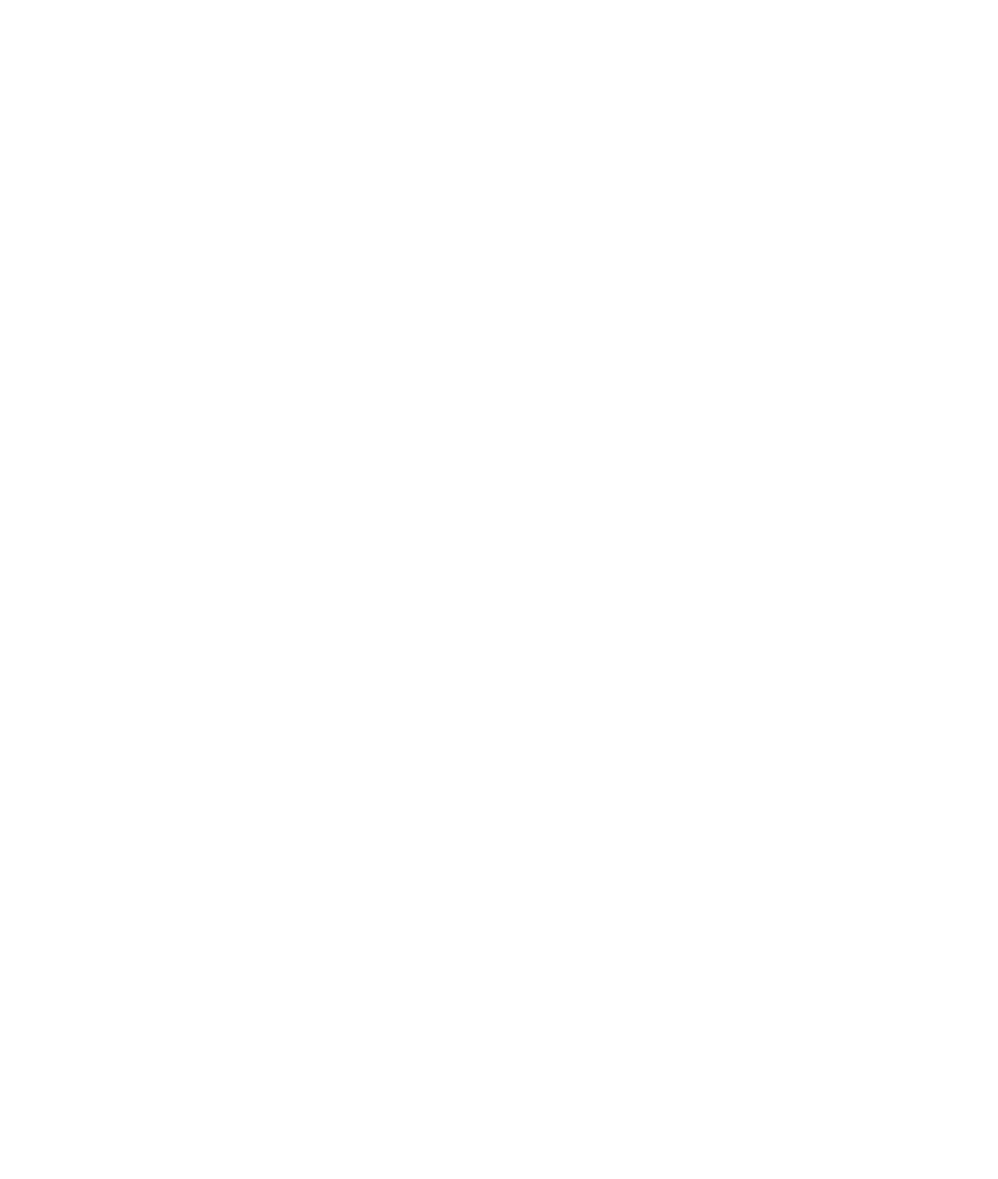
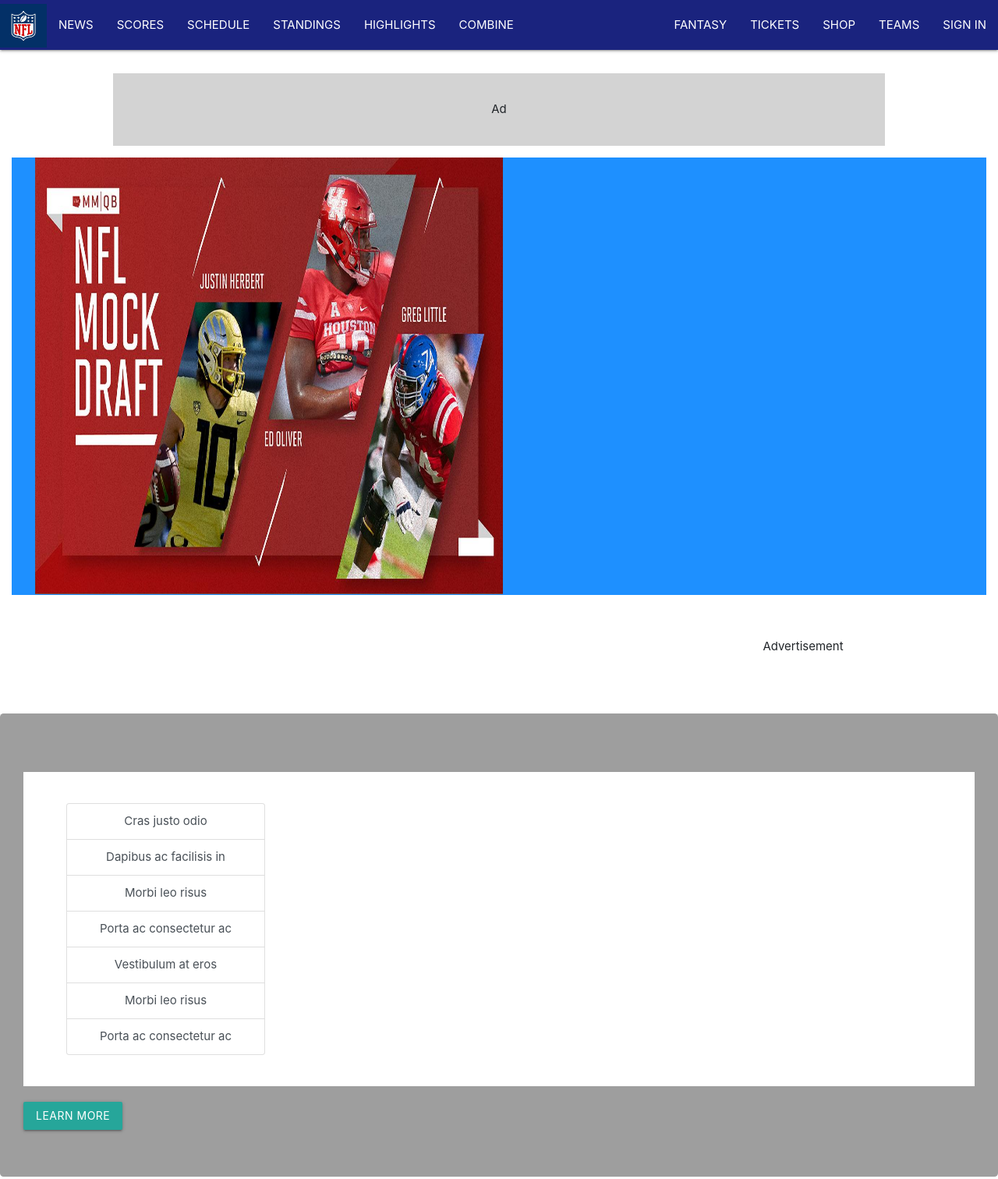
Before and after one commit to jeffchee/NflDraft19, a website: page Public/html/index.html in a window 1280 px wide. Shown: the whole page at 78% size. Before the commit the page ends 800 px from the top, so only its background shows below. Drawn offline with nearby package versions, Linux system fonts and the light colour scheme.

Commit message:
picture added

```diff
--- a/Public/css/style.css
+++ b/Public/css/style.css
@@ -0,0 +1,18 @@
+.container {
+    padding: 15px;
+}
+
+#advertisement1 {
+    padding:35px;
+    margin:30px 130px 15px 130px;
+    background-color: lightgrey;
+    text-align: center;
+}
+
+.row {
+    background-color: white;
+    margin: 15px;
+    padding:40px;
+    text-align: center;
+
+}
--- a/Public/html/index.html
+++ b/Public/html/index.html
@@ -1,14 +1,123 @@
 <!DOCTYPE html>
 <html>
+
 <head>
     <meta charset="utf-8">
     <meta http-equiv="X-UA-Compatible" content="IE=edge">
-    <title>Page Title</title>
+    <title>NFL Draft 19</title>
     <meta name="viewport" content="width=device-width, initial-scale=1">
-    <link rel="stylesheet" type="text/css" media="screen" href="style.css">
+    <link rel="shortcut icon" type="image/png" href="../images/nfltitle.jpg">
+    <link rel="stylesheet" type="text/css" media="screen" href="../css/style.css">
+    <link rel="stylesheet" href="https://stackpath.bootstrapcdn.com/bootstrap/4.1.3/css/bootstrap.min.css"
+        integrity="sha384-MCw98/SFnGE8fJT3GXwEOngsV7Zt27NXFoaoApmYm81iuXoPkFOJwJ8ERdknLPMO" crossorigin="anonymous">
+    <link rel="stylesheet" href="https://cdnjs.cloudflare.com/ajax/libs/materialize/1.0.0/css/materialize.min.css">
 
 </head>
+
 <body>
 
+    <nav>
+        <div class="nav-wrapper indigo darken-4">
+
+            <ul id="nav-mobile" class="left hide-on-med-and-down">
+                <li><img src="../images/nfllogo.jpg" alt="nfllogo" width="60" height="56"></li>
+                <li><a href="http://www.nfl.com/news">NEWS</a></li>
+                <li><a href="http://www.nfl.com/scores">SCORES</a></li>
+                <li><a href="http://www.nfl.com/schedule">SCHEDULE</a></li>
+                <li><a href="http://www.nfl.com/standings">STANDINGS</a></li>
+                <li><a href="http://www.nfl.com/highlights">HIGHLIGHTS</a></li>
+                <li><a href="http://www.nfl.com/combine">COMBINE</a></li>
+            </ul>
+
+            <ul id="nav-mobile" class="right hide-on-med-and-down">
+                <li><a href="http://www.nfl.com/fantasy">FANTASY</a></li>
+                <li><a href="http://www.nfl.com/tickets">TICKETS</a></li>
+                <li><a href="http://www.nfl.com/shop">SHOP</a></li>
+                <li><a href="http://www.nfl.com/teams">TEAMS</a></li>
+                <li><a href="http://www.nfl.com/signin">SIGN IN</a></li>
+            </ul>
+        </div>
+    </nav>
+
+
+
+
+
+
+    <div class="container-fluid">
+
+        <div id="advertisement1">Ad</div>
+
+        <div class="container-fluid" style="background-color:DodgerBlue;>
+
+            <div class="row">
+                <div class="col-8">
+                    <img src="../images/2019-nfl-mock-draft.jpg" alt="nfllogo" width="600" height="560">
+                </div>
+
+                <div class="col-4"></div>
+
+            </div>
+
+
+            <div class="row">
+                <div class="col-8">
+
+                </div>
+                <div class="col-4">
+                    <p>Advertisement</p>
+                </div>
+
+
+            </div>
+
+        </div>
+
+    </div>
+
+    <footer>
+
+        <div class="jumbotron grey">
+
+            <div class="row">
+                <div class="col-3">
+                    <div class="list-group">
+                        <a href="#" class="list-group-item list-group-item-action">Cras justo odio</a>
+                        <a href="#" class="list-group-item list-group-item-action">Dapibus ac facilisis in</a>
+                        <a href="#" class="list-group-item list-group-item-action">Morbi leo risus</a>
+                        <a href="#" class="list-group-item list-group-item-action">Porta ac consectetur ac</a>
+                        <a href="#" class="list-group-item list-group-item-action">Vestibulum at eros</a>
+                        <a href="#" class="list-group-item list-group-item-action">Morbi leo risus</a>
+                        <a href="#" class="list-group-item list-group-item-action">Porta ac consectetur ac</a>
+                    </div>
+                </div>
+            </div>
+            <a class="btn btn-primary btn-lg" href="#" role="button">Learn more</a>
+        </div>
+
+    </footer>
+
+
+
+
+
+
+
+
+
+
+
+
+    <script src="https://cdnjs.cloudflare.com/ajax/libs/materialize/1.0.0/js/materialize.min.js"></script>
+    <script src="https://code.jquery.com/jquery-3.3.1.slim.min.js"
+        integrity="sha384-q8i/X+965DzO0rT7abK41JStQIAqVgRVzpbzo5smXKp4YfRvH+8abtTE1Pi6jizo"
+        crossorigin="anonymous"></script>
+    <script src="https://cdnjs.cloudflare.com/ajax/libs/popper.js/1.14.3/umd/popper.min.js"
+        integrity="sha384-ZMP7rVo3mIykV+2+9J3UJ46jBk0WLaUAdn689aCwoqbBJiSnjAK/l8WvCWPIPm49"
+        crossorigin="anonymous"></script>
+    <script src="https://stackpath.bootstrapcdn.com/bootstrap/4.1.3/js/bootstrap.min.js"
+        integrity="sha384-ChfqqxuZUCnJSK3+MXmPNIyE6ZbWh2IMqE241rYiqJxyMiZ6OW/JmZQ5stwEULTy"
+        crossorigin="anonymous"></script>
 </body>
+
 </html>
```
Also changed, not shown: Public/html/finish.html (+98 -0 lines), Public/html/form.html (+98 -0 lines), Public/html/ranking.html (+98 -0 lines), Public/images/2019-nfl-mock-draft.jpg (added), Public/images/nfllogo.jpg (added), Public/images/nfltitle.jpg (added).
